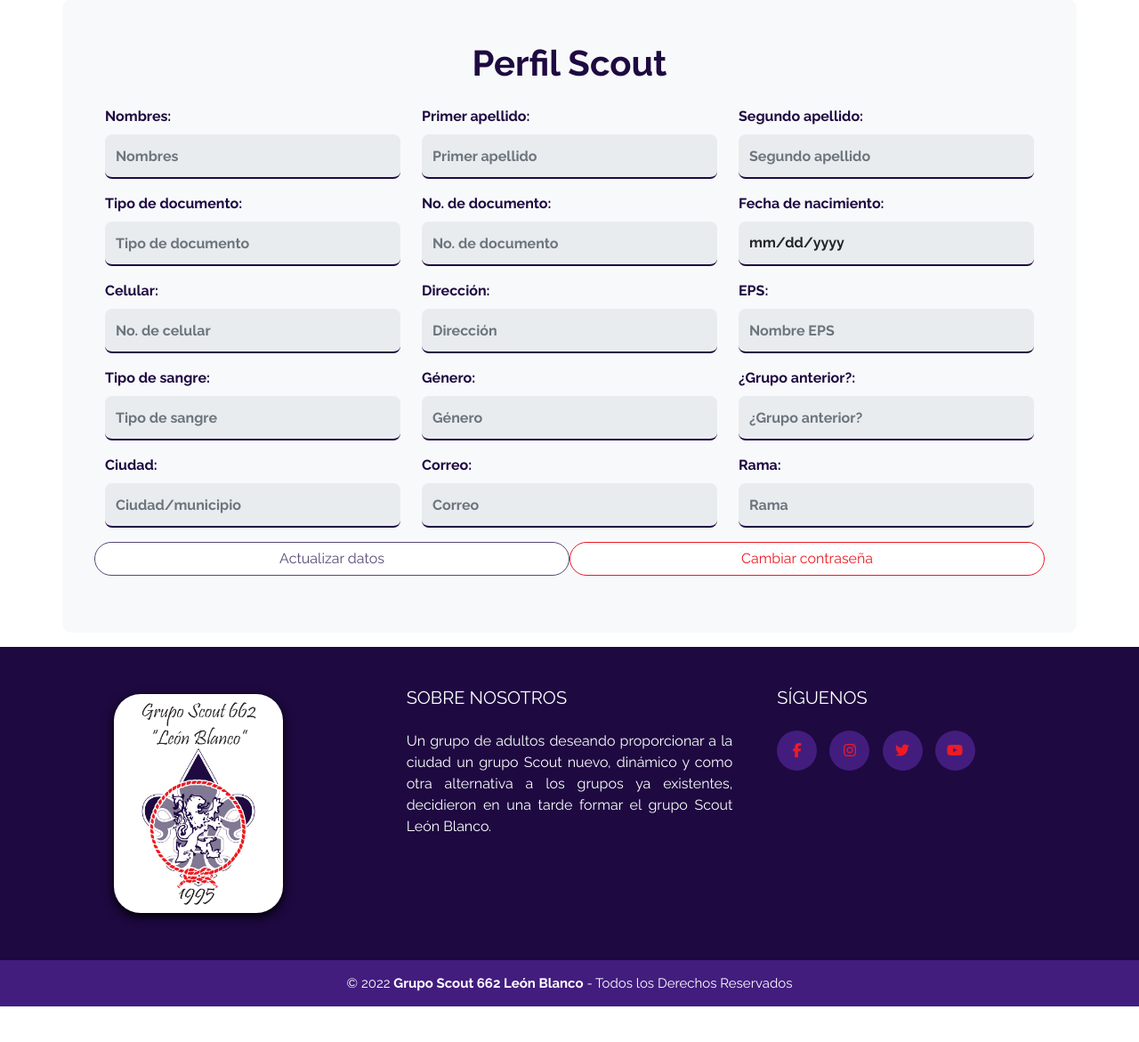
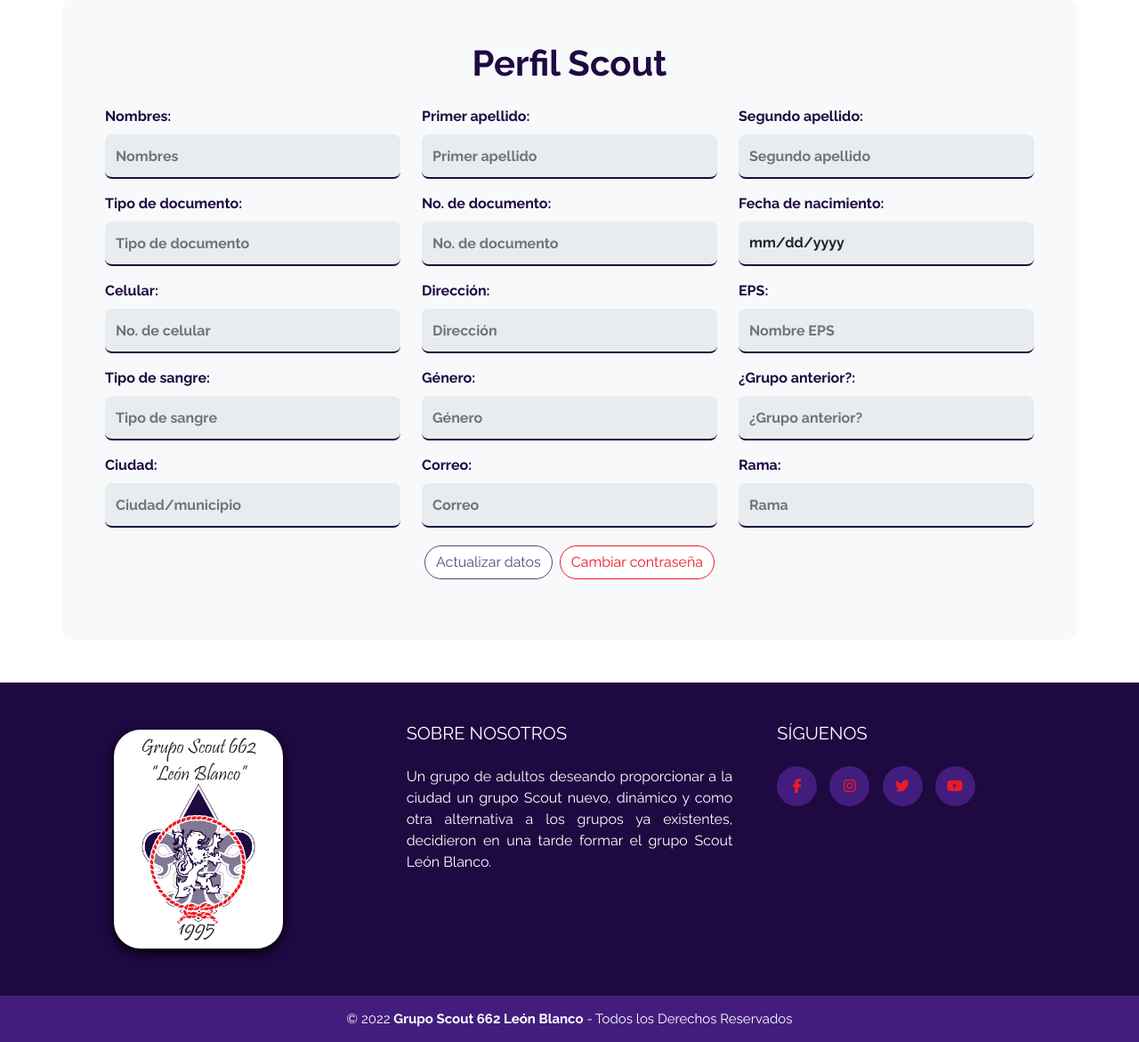
Before and after one commit to EdwinAyala22/proyectoGrupoScout, a PHP site: page /proyectoGrupoScout/views/scouts/perfilScout.php in a window 1280 px wide. Shown: the part 227-1398 px from the top of the page at 89% size. Before the commit the page ends 1358 px from the top, so only its background shows below. Run offline with PHP 8.4, Linux system fonts and the light colour scheme; the template is opened without the code that fills it, so the values that code supplies are empty; the visitor is signed in with stand-in values (Sample User, id 1); some libraries are stand-ins or nearby versions.

Commit message:
ajustes rol scout v2

```diff
--- a/views/scouts/editarScout.php
+++ b/views/scouts/editarScout.php
@@ -12,7 +12,7 @@ if (!isset($_SESSION['rol'])) {
 }
 ?>
 
-<title>Perfil</title>
+<title>Actualizar datos</title>
 
 <?php
 
@@ -49,7 +49,7 @@ $sid = $_SESSION['id_user'];
 
 ?>
 
-<a href="/proyectoGrupoScout/views/scouts/menuScout.php?s=<?php echo $sid ?>" class="btn links_nav m-2">Volver</a>
+<a href="/proyectoGrupoScout/views/scouts/perfilScout.php" class="btn links_nav m-2">Volver</a>
 <div class="container bg-light p-5 containerCrud mb-3">
     <div class="row">
         <h1 class="titulo fw-bold text-center mb-4">Actualizar datos básicos</h1>
--- a/views/scouts/perfilScout.php
+++ b/views/scouts/perfilScout.php
@@ -48,8 +48,8 @@ $sid = $_SESSION['id_user'];
 
 ?>
 
-<a href="/proyectoGrupoScout/views/scouts/menuScout.php?s=<?php echo $sid ?>" class="btn links_nav m-2">Volver</a>
-<div class="container bg-light p-5 containerCrud mb-3">
+<a href="/proyectoGrupoScout/views/scouts/menuScout.php" class="btn links_nav m-2">Volver</a>
+<div class="container bg-light p-5 containerCrud mb-5">
     <div class="row">
         <h1 class="titulo fw-bold text-center mb-4">Perfil Scout</h1>
     </div>
@@ -132,8 +132,10 @@ $sid = $_SESSION['id_user'];
                         </div>
                     </div>
                     <div class="row row-cols-md-2 d-flex justify-content-center align-items-center">
-                        <a href="" class="btn btnInscritos">Actualizar datos</a>
-                        <a href="" class="btn btnEliminar" >Cambiar contraseña</a>
+                        <div class="d-flex justify-content-center">
+                            <a href="/proyectoGrupoScout/views/scouts/editarScout.php" class="btn btnInscritos m-1">Actualizar datos</a>
+                            <a href="" class="btn btnEliminar m-1" >Cambiar contraseña</a>
+                        </div>
                     </div>
 
 
--- a/views/scouts/scoutProgresiones.php
+++ b/views/scouts/scoutProgresiones.php
@@ -27,7 +27,7 @@ $nr = mysqli_num_rows($result);
 
 ?>
 
-<a href="/proyectoGrupoScout/views/admin/menuAdmin.php?s=<?php echo $sid ?>" class="btn links_nav m-2">Volver</a>
+<a href="/proyectoGrupoScout/views/admin/menuAdmin.php" class="btn links_nav m-2">Volver</a>
 
 <div class="container bg-light p-3 containerCrud mb-5 mt-5">
   <h1 class="titulo fw-bold text-center m-3">Mis progresiones</h1>
```
Also changed, not shown: views/scouts/menuScout.php (+0 -17 lines).
